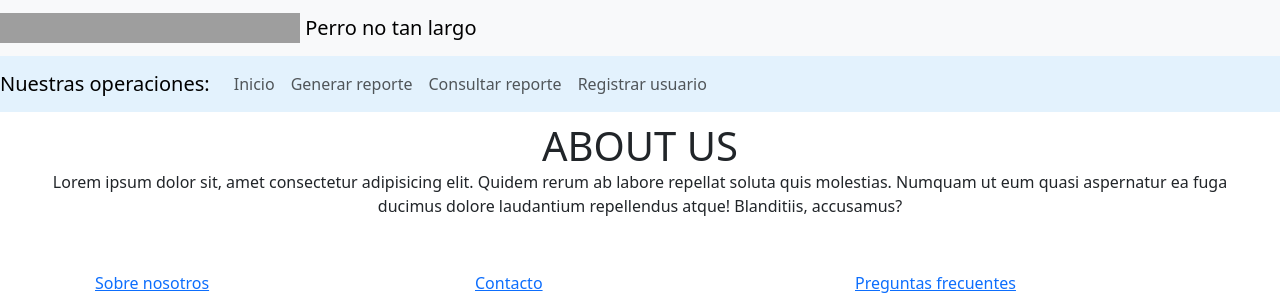
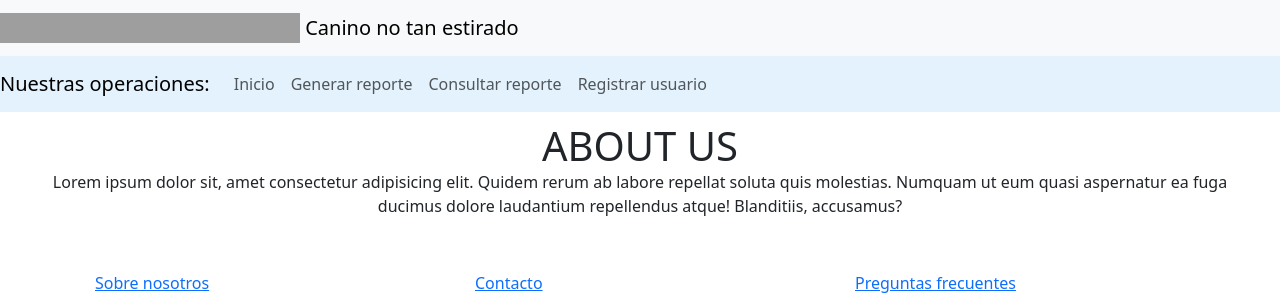
Before and after one commit to Gambled23/perro-muy-largo, a Django app: page /about_us/ in a window 1280 px wide. Shown: the top 300 px of the page. Run offline with Django 4.2, Linux system fonts and the light colour scheme; grey boxes are pictures that could not be loaded.

Commit message:
olasí perro prueba

```diff
--- a/proyectoSBBDDAPP/templates/base.html
+++ b/proyectoSBBDDAPP/templates/base.html
@@ -27,7 +27,7 @@
     <nav class="navbar navbar-light bg-light fix">
         <a class="navbar-brand" href="/">
           <img src="https://i.imgur.com/SQou7ww.jpeg" width="300" height="30" class="d-inline-block align-top" alt="">
-          Perro no tan largo
+          Canino no tan estirado
         </a>
       </nav>
     <!--NAVBAR-->
```
